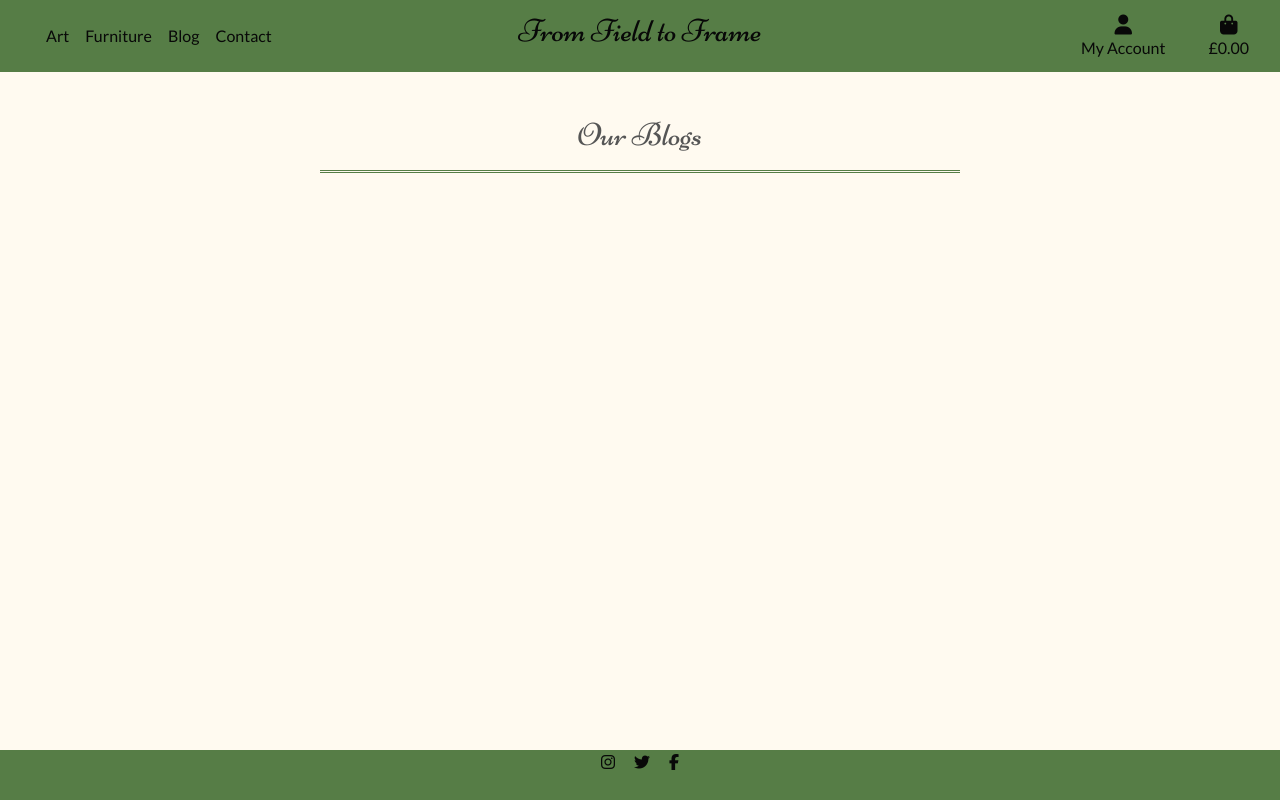
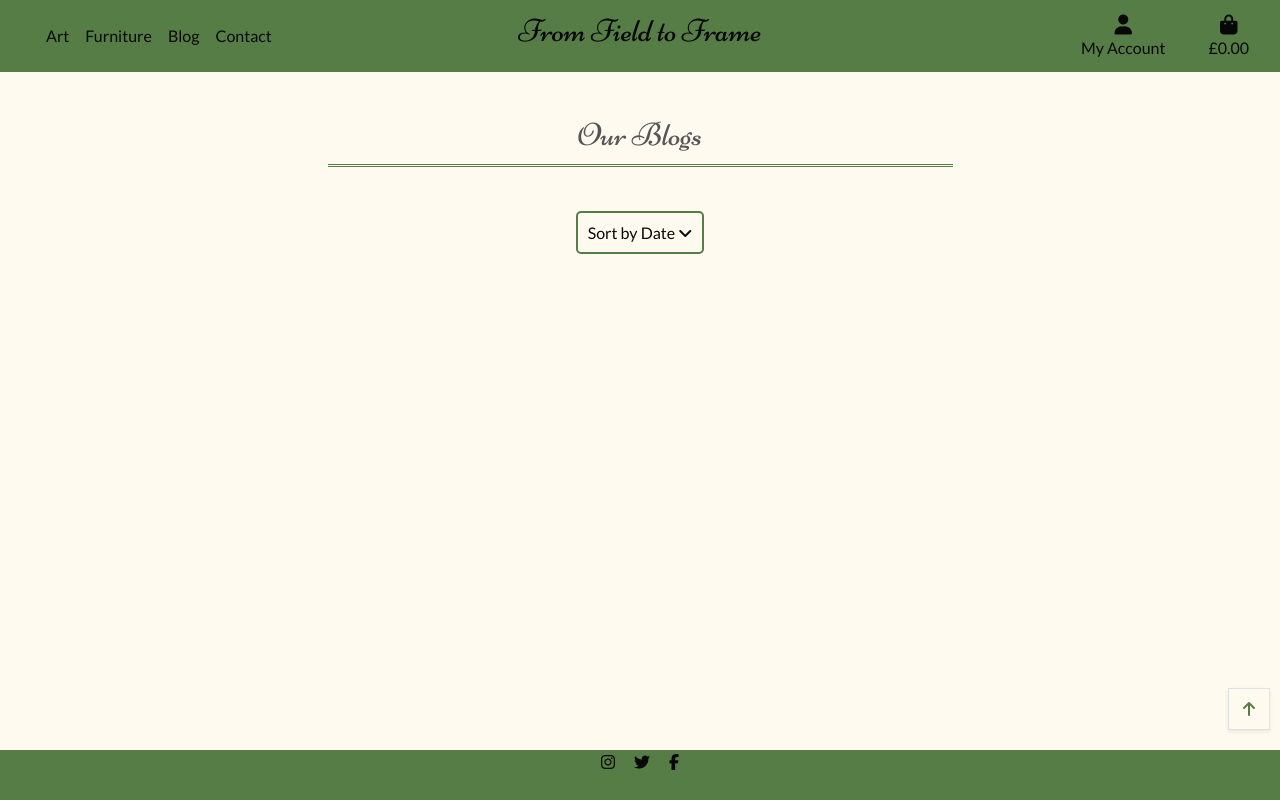
Before and after one commit to Rachel2308/from-field-to-frame, a Django app: page /blog/ in a window 1280 px wide. Run offline with Django 3.2, Linux system fonts and the light colour scheme; data that the repository does not hold is empty; some libraries are stand-ins or nearby versions.

Commit message:
Sort functionality added to blog page, sort dropdown styled

```diff
--- a/blog/templates/blog/blogs.html
+++ b/blog/templates/blog/blogs.html
@@ -1,14 +1,34 @@
 {% extends "base.html" %}
+{% load static %}
+
+{% block page_header %}
+    <div class="container header-container">
+        <div class="row">
+            <div class="col"></div>
+        </div>
+    </div>
+{% endblock %}
+
 {% block content %}
 
+<div class="container-fluid">
 <div class="row">
         <div class="col text-center mt-3">
             <h2 class="title-text page-title">Our Blogs</h2>
             <hr class="w-50 mb-1">
         </div>
     </div>
-
-
+    <div class="row">
+        <div class="col-sm-6 offset-sm-3 col-md-4 offset-md-4 text-center sort-box">
+<a  href="#" id="all-blog-sort" class="sort-link" data-toggle="dropdown" aria-haspopup="true" aria-expanded="false">
+    Sort by Date <i class="fas fa-angle-down"></i>
+</a>
+<div class="dropdown-menu sort-dropdown-box border-0" aria-labelledby="all-blog-sort">
+    <a href="{% url 'blog' %}?sort=date&direction=desc" class="dropdown-item sort-text sort-link">Most Recent</a>
+    <a href="{% url 'blog' %}?sort=date&direction=asc" class="dropdown-item sort-text sort-link">Oldest</a>
+</div>
+</div>
+</div>
 
 
 <div class="row">
--- a/blog/views.py
+++ b/blog/views.py
@@ -7,9 +7,25 @@ def all_blogs(request):
     """View to return the blog home page"""
 
     blog = Blog.objects.all()
+    sort = None
+    direction = None
+
+    if request.GET:
+        if 'sort' in request.GET:
+            sortkey = request.GET['sort']
+            sort = sortkey
+
+        if 'direction' in request.GET:
+            direction = request.GET['direction']
+            if direction == 'desc':
+                sortkey = f'-{sortkey}'
+        blog = blog.order_by(sortkey)
+
+    current_sorting = f'{sort}_{direction}'
 
     context = {
         'blog': blog,
+        'current_sorting': current_sorting,
     }
 
     return render(request, 'blog/blogs.html', context)
--- a/furniture/templates/furniture/furniture.html
+++ b/furniture/templates/furniture/furniture.html
@@ -45,7 +45,8 @@
                                             <a href="{% url 'furniture_detail' furniture.id %}" class="info-button">More Info</a>
                                             <div class="right-align">
                                             <a href="{% url 'contact' %}" class="contact-button">Contact Us</a>
-                                        </div>
+                                            </div>
+
                                         </div>
                                     </div>
                                 </div>
--- a/static/css/base.css
+++ b/static/css/base.css
@@ -27,8 +27,35 @@ body {
 
 hr {
     border-top: 3px double #567d46;
+    margin-top: 10px;
+    margin-bottom: 30px;
 }
 
+/* based on code from Code Institute's Boutique Ado Project */
+.btt-button {
+    height: 42px;
+    width: 42px;
+    position: fixed;
+    bottom: 70px;
+    right: 10px;
+    color: #567d46;
+}
+
+.sort-dropdown-box {
+    background-color: #567d46;
+}
+
+.sort-text {
+    color: #fffaf0;
+}
+
+.btt-link {
+    cursor: pointer;
+}
+
+.sort-box {
+    margin-top: 50px;
+}
 
 /* Header CSS*/
 
@@ -36,7 +63,9 @@ header {
     background-color: 	#567d46;
 }
 
-
+.sort-box {
+    margin-top: 50px;
+}
 
 a {
     color: #080808;
@@ -113,21 +142,19 @@ footer {
     color: #567d46;
 }
 
-#all-art-link {
+#all-art-sort {
     border-style: solid;
     border-color: #567d46;
     border-width: 2px;
     border-radius: 5px;
-    margin-top: 40px;
-    margin-right: 10px;
-    margin-left: 10px;
-    margin-bottom: 40px;
     padding: 10px;
 }
 
-.sort-art-link:hover {
+.sort-link:hover {
     color: #567d46;
 }
+
+
 
 /* Art Detail Page CSS */
 
@@ -159,7 +186,17 @@ footer {
 
 /* Blog Page CSS*/
 
-
+#all-blog-sort {
+    border-style: solid;
+    border-color: #567d46;
+    border-width: 2px;
+    border-radius: 5px;
+    margin-top: 40px;
+    margin-right: 10px;
+    margin-left: 10px;
+    margin-bottom: 40px;
+    padding: 10px;
+}
 
 /* Blog Detail Page CSS*/
 
--- a/templates/base.html
+++ b/templates/base.html
@@ -136,10 +136,23 @@
     {% block content %}
     {% endblock %}
 
+    <!--based on code from Code Institute's Boutique Ado Project -->
+    <div class="btt-button shadow-sm rounded-0 border">
+        <a class="btt-link d-flex h-100">
+            <i class="fas fa-arrow-up mx-auto my-auto"></i>
+        </a>
+    </div>
+
     {% block postloadjs %}
+    <script type="text/javascript">
+		$('.btt-link').click(function(e) {
+			window.scrollTo(0,0)
+		})
+	</script>
+
+    {% endblock %}
 
 
-    {% endblock %}
 
     <footer class="container-fluid fixed-bottom text-center footer-links">
         <a href="" class= "mx-2 social-footer-links"><i class="fab fa-instagram"></i></a>
```
Also changed, not shown: art/templates/art/art.html (+12 -6 lines), README.md.
